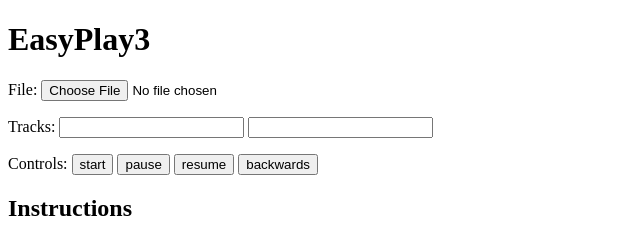
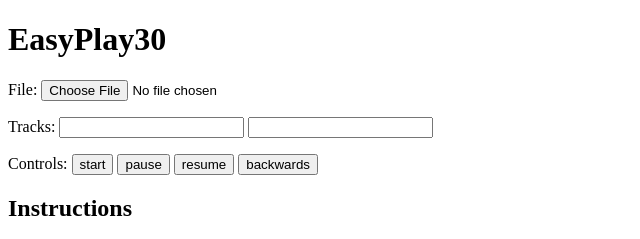
Before and after one commit to michaelcchu/easyplay30, a plain HTML site: page index.html in a window 1280 px wide. Shown: the top 239 px of the page, 0-640 px from the left. Drawn offline with Linux system fonts and the light colour scheme.

Commit message:
Update index.html

```diff
--- a/index.html
+++ b/index.html
@@ -12,7 +12,7 @@
 <meta name="msapplication-TileColor" content="#ffffff">
 <meta name="msapplication-TileImage" content="/mstile-144x144.png?v=0">
 <meta name="theme-color" content="#ffffff">
-<h1>EasyPlay3</h1>
+<h1>EasyPlay30</h1>
 <p>File:
 <input id="midi_file" type="file" accept=".mid,.midi">
 <p>Tracks:
```
